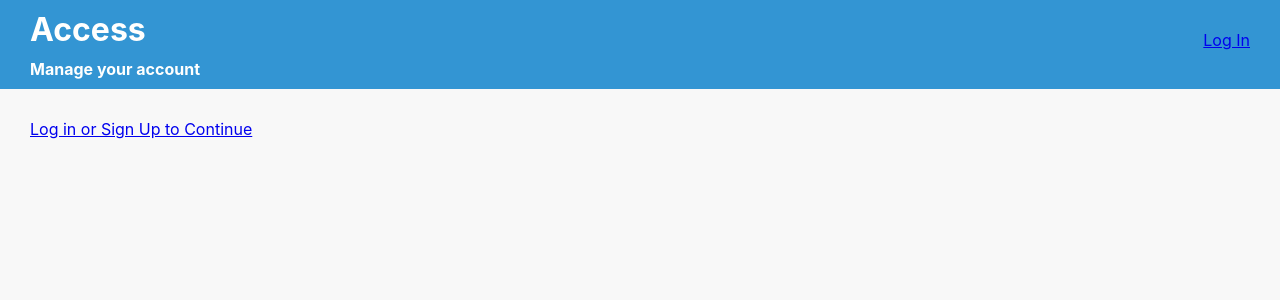
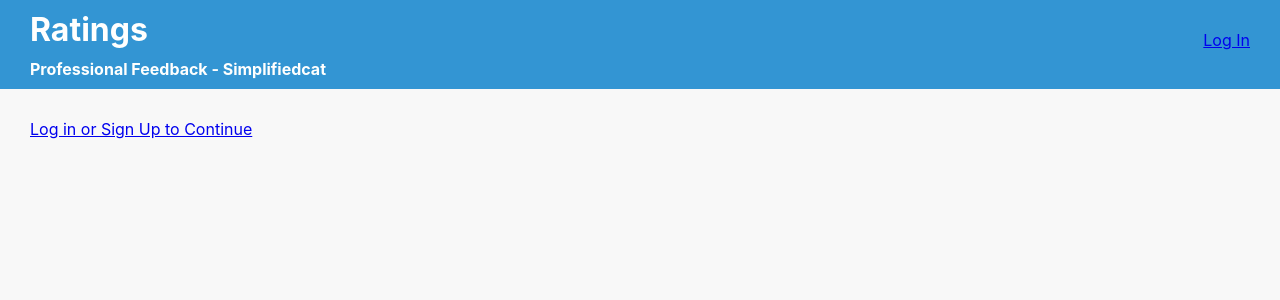
Before and after one commit to dcaponi/fitrep-fe, a React (Create React App) app: page / in a window 1280 px wide. Shown: the top 300 px of the page. Built offline with nearby package versions, Linux system fonts and the light colour scheme; no server answers.

Commit message:
fixes copypasta error

```diff
--- a/src/ui-components/header/header.js
+++ b/src/ui-components/header/header.js
@@ -12,8 +12,10 @@ let Header = (props) => {
   return (
     <header className="header">
       <div className="title">
-        <h1 className="main-title">Access</h1>
-        <h4 className="subtitle">Manage your account</h4>
+        <h1 className="main-title">Ratings</h1>
+        <h4 className="subtitle">Professional Feedback - Simplifiedcat
+
+        </h4>
       </div>
       <div className="sign-in">
         <a className="user-link" href={linkString}>{userNameString}</a>
```
